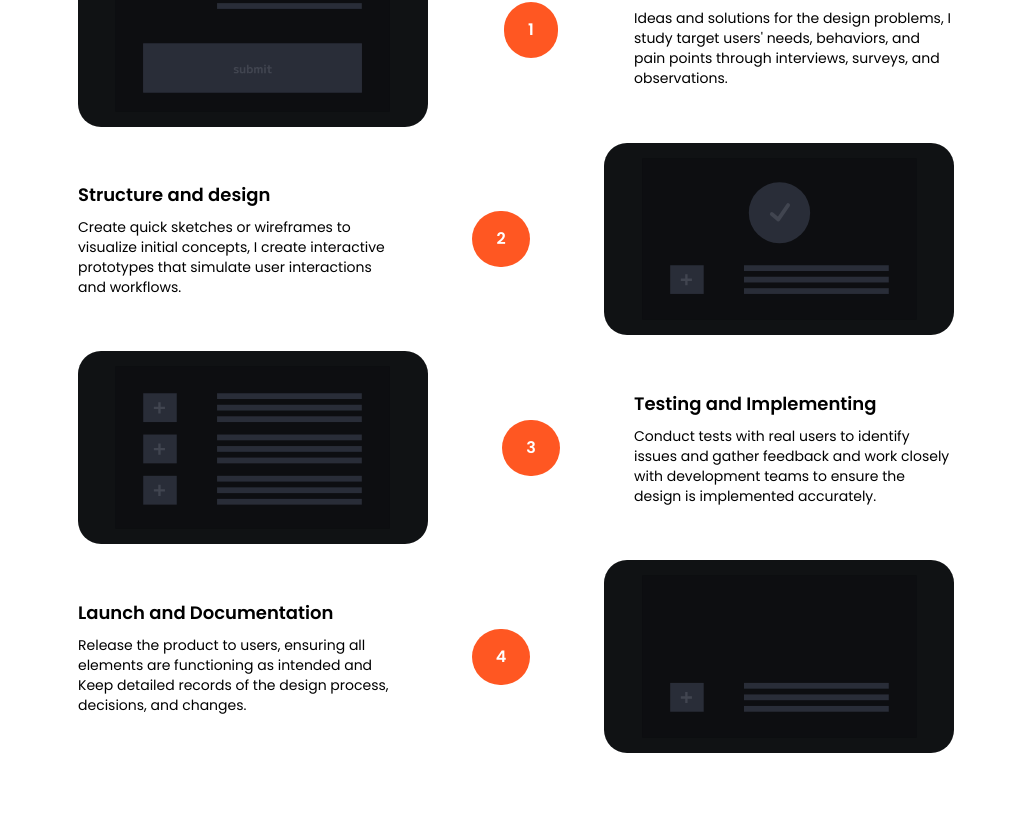
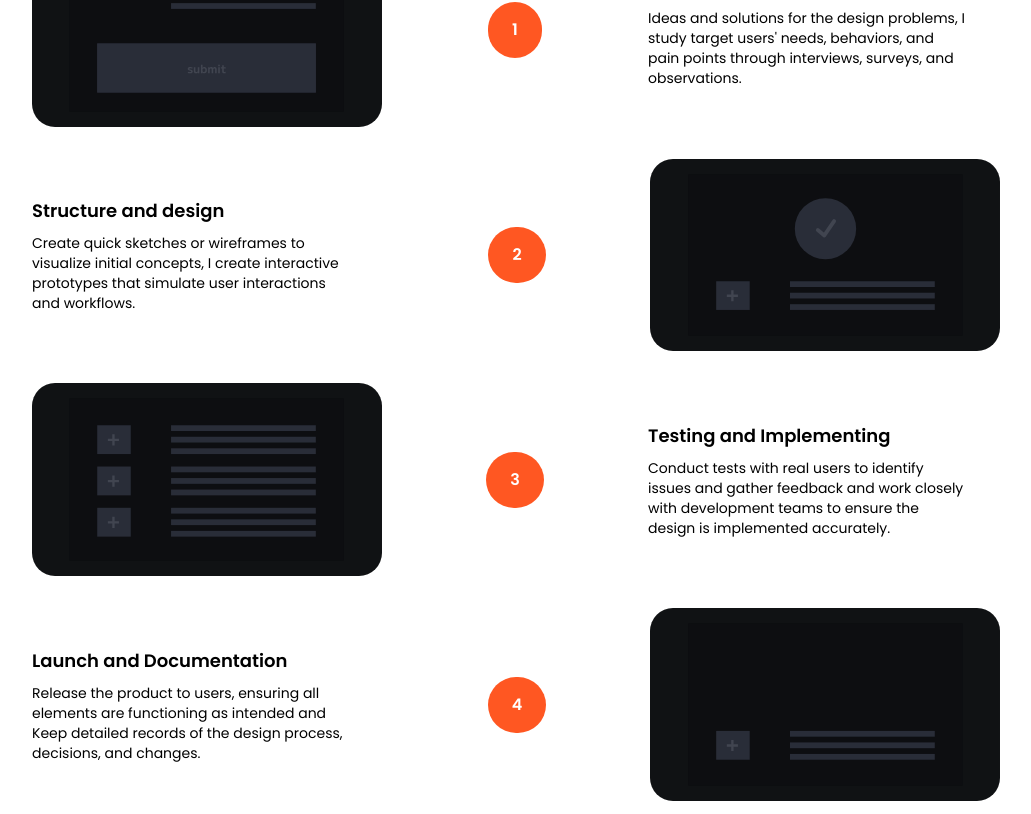
Before and after one commit to sefedev/obinox-creative, a Next.js app: page / in a window 1280 px wide. Shown: the part 1246-2060 px from the top of the page, without its empty margins (124-1155 px from the left). Built offline with nearby package versions, Linux system fonts and the light colour scheme.

Commit message:
implement scroll-in view for process section

```diff
--- a/app/page.jsx
+++ b/app/page.jsx
@@ -1,12 +1,13 @@
 "use client";
 
 import GradientButton from "@/components/GradientButton";
+import ScrollEffect from "@/components/ScrollEffect";
 import { Tabs } from "@/components/Tab";
 import { ThemeContext } from "@/context/themes";
 import { PROCESS, SERVICE, TESTIMONY } from "@/utils/constant";
 import Image from "next/image";
 import Link from "next/link";
-import React, { useContext, useEffect, useState } from "react";
+import React, { useContext, useEffect, useState, useRef } from "react";
 
 const Home = () => {
   const [first, setFirst] = useState(true);
@@ -27,6 +28,34 @@ const Home = () => {
     "bg-gradient-to-r from-orange-500  to-orange-800",
     "bg-gradient-to-r from-purple-500  to-purple-800",
   ];
+
+  // ANIMATE ON SCROLL
+  const elementRef = useRef(null);
+
+  useEffect(() => {
+    const observer = new IntersectionObserver(
+      (entries) => {
+        entries.forEach((entry) => {
+          if (entry.isIntersecting) {
+            entry.target.classList.add("is-visible");
+          } else {
+            entry.target.classList.remove("is-visible");
+          }
+        });
+      },
+      { threshold: 0.1 } // Trigger when 10% of the element is visible
+    );
+
+    if (elementRef.current) {
+      observer.observe(elementRef.current);
+    }
+
+    return () => {
+      if (elementRef.current) {
+        observer.unobserve(elementRef.current);
+      }
+    };
+  }, []);
 
   return (
     <>
@@ -167,8 +196,9 @@ const Home = () => {
         <h1 className="section_subhead">Design with ease</h1>
 
         {/* For desktop */}
-        <div className=" flex-col gap-4 hidden min-w-[876px] text-left md:flex">
-          <span className="flex items-center justify-between">
+        <div className=" flex-col gap-8 hidden min-w-[968px] text-left md:flex">
+          <ScrollEffect>
+            <div className="flex items-center justify-between">
               <Image
                 src="/assets/images/pro_card_1.svg"
                 alt="Card 1"
@@ -178,18 +208,22 @@ const Home = () => {
               <span className="px-6 py-4 font-semibold text-white rounded-full bg-primary-orange">
                 1
               </span>
-            <div className="">
-              <h3 className="mb-2 text-lg font-semibold">Ideas and Research</h3>
+              <div className="w-[22rem]">
+                <h3 className="mb-2 text-lg font-semibold">
+                  Ideas and Research
+                </h3>
                 <p className="max-w-xs text-sm ">
                   Ideas and solutions for the design problems, I study target
                   users' needs, behaviors, and pain points through interviews,
                   surveys, and observations.
                 </p>
               </div>
-          </span>
+            </div>
+          </ScrollEffect>
 
-          <span className="flex items-center justify-between">
-            <div className="">
+          <ScrollEffect>
+            <div className="flex items-center justify-between">
+              <div className=" w-[22rem]">
                 <h3 className="mb-2 text-lg font-semibold">
                   Structure and design
                 </h3>
@@ -208,9 +242,11 @@ const Home = () => {
                 width={350}
                 height={150}
               />
-          </span>
+            </div>
+          </ScrollEffect>
 
-          <span className="flex items-center justify-between">
+          <ScrollEffect>
+            <div className="flex items-center justify-between">
               <Image
                 src="/assets/images/pro_card_3.svg"
                 alt="Card 1"
@@ -220,7 +256,7 @@ const Home = () => {
               <span className="px-6 py-4 font-semibold text-white rounded-full bg-primary-orange">
                 3
               </span>
-            <div className="">
+              <div className="w-[22rem]">
                 <h3 className="mb-2 text-lg font-semibold">
                   Testing and Implementing
                 </h3>
@@ -230,17 +266,19 @@ const Home = () => {
                   design is implemented accurately.
                 </p>
               </div>
-          </span>
+            </div>
+          </ScrollEffect>
 
-          <span className="flex items-center justify-between">
-            <div className="">
+          <ScrollEffect>
+            <div className="flex items-center justify-between">
+              <div className="w-[22rem]">
                 <h3 className="mb-2 text-lg font-semibold">
                   Launch and Documentation
                 </h3>
                 <p className="max-w-xs text-sm">
                   Release the product to users, ensuring all elements are
-                functioning as intended and Keep detailed records of the design
-                process, decisions, and changes.
+                  functioning as intended and Keep detailed records of the
+                  design process, decisions, and changes.
                 </p>
               </div>
               <span className="px-6 py-4 font-semibold text-white rounded-full bg-primary-orange">
@@ -252,12 +290,14 @@ const Home = () => {
                 width={350}
                 height={150}
               />
-          </span>
+            </div>
+          </ScrollEffect>
         </div>
 
         {/* For mobile */}
         <div className="flex flex-col gap-8 md:hidden">
           {PROCESS.map(({ number, title, desc }) => (
+            <ScrollEffect>
               <span
                 key={number}
                 className="flex flex-col items-center justify-between gap-6"
@@ -277,6 +317,7 @@ const Home = () => {
                   <p className="max-w-xs text-sm ">{desc}</p>
                 </div>
               </span>
+            </ScrollEffect>
           ))}
         </div>
       </section>
--- /dev/null
+++ b/components/ScrollEffect.jsx
@@ -0,0 +1,37 @@
+"use client";
+
+import { motion, useAnimation } from "framer-motion";
+import { useInView } from "react-intersection-observer";
+import { useEffect } from "react";
+
+export default function ScrollEffect({ children }) {
+  const controls = useAnimation();
+  const { ref, inView } = useInView();
+
+  useEffect(() => {
+    if (inView) {
+      controls.start("visible");
+    } else {
+      controls.start("hidden");
+    }
+  }, [controls, inView]);
+
+  return (
+    <div className="w-full mx-auto">
+      <motion.div
+        ref={ref}
+        initial="hidden"
+        animate={controls}
+        variants={{
+          visible: { opacity: 1, scale: 1 },
+          hidden: { opacity: 0, scale: 0.8 },
+        }}
+        transition={{ duration: 0.5 }}
+      >
+        {children}
+      </motion.div>
+    </div>
+  );
+}
+
+//   <div className="flex items-center justify-between">{children}</div>;
--- a/package.json
+++ b/package.json
@@ -10,13 +10,15 @@
   },
   "dependencies": {
     "bcrypt": "^5.1.1",
+    "framer-motion": "^11.3.30",
     "mongodb": "^6.8.0",
     "mongoose": "^8.5.2",
     "next": "14.2.5",
     "next-auth": "^4.24.7",
     "nodemailer": "^6.9.14",
     "react": "^18",
-    "react-dom": "^18"
+    "react-dom": "^18",
+    "react-intersection-observer": "^9.13.0"
   },
   "devDependencies": {
     "postcss": "^8",
```
Also changed, not shown: styles/global.css (+10 -0 lines). Lines whose indentation alone changed are shown as unchanged.
